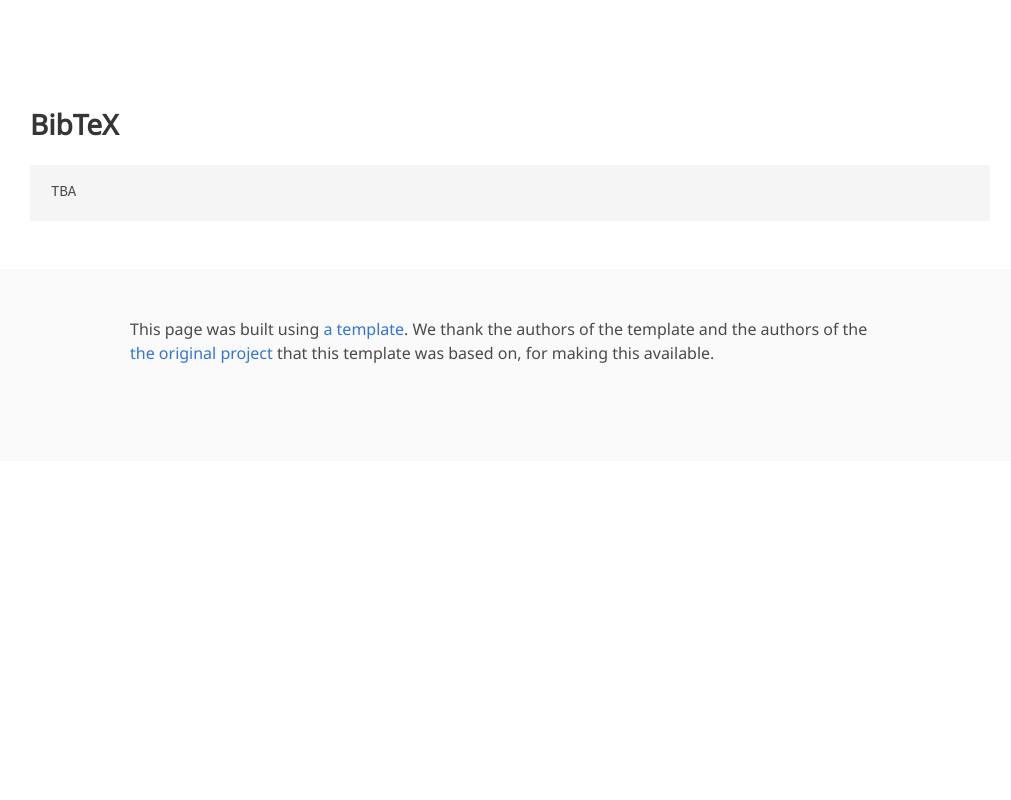
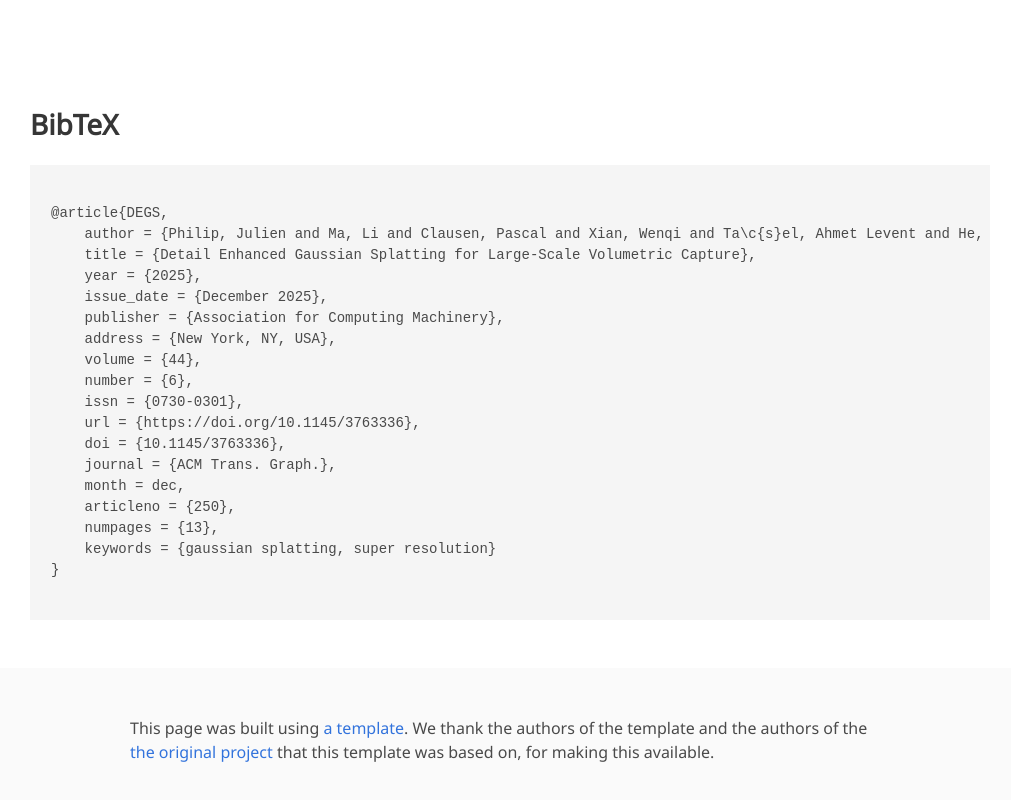
Before and after one commit to Eyeline-Labs/DEGS, a plain HTML site: page index.html in a window 1280 px wide. Shown: the part 3161-3961 px from the top of the page, without its empty margins (130-1141 px from the left). Before the commit the page ends 3622 px from the top, so only its background shows below. Drawn offline with Linux system fonts and the light colour scheme; grey boxes are pictures that could not be loaded; files whose address does not match are found by name.

Commit message:
Adding bibtex

```diff
--- a/index.html
+++ b/index.html
@@ -308,7 +308,26 @@
         <div class="container is-max-desktop content">
             <h2 class="title">BibTeX</h2>
             <!-- TODO -->
-            <pre><code>TBA</code></pre>
+            <pre><code>
+@article{DEGS,
+    author = {Philip, Julien and Ma, Li and Clausen, Pascal and Xian, Wenqi and Ta\c{s}el, Ahmet Levent and He, Mingming and Yu, Xueming and George, David M. and Yu, Ning and Pilarski, Oliver and Debevec, Paul},
+    title = {Detail Enhanced Gaussian Splatting for Large-Scale Volumetric Capture},
+    year = {2025},
+    issue_date = {December 2025},
+    publisher = {Association for Computing Machinery},
+    address = {New York, NY, USA},
+    volume = {44},
+    number = {6},
+    issn = {0730-0301},
+    url = {https://doi.org/10.1145/3763336},
+    doi = {10.1145/3763336},
+    journal = {ACM Trans. Graph.},
+    month = dec,
+    articleno = {250},
+    numpages = {13},
+    keywords = {gaussian splatting, super resolution}
+}
+            </code></pre>
         </div>
     </section>
     <!--End BibTex citation -->
```
